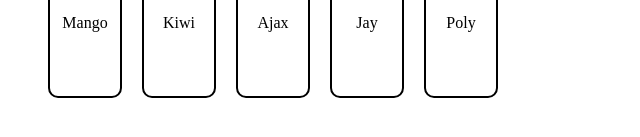
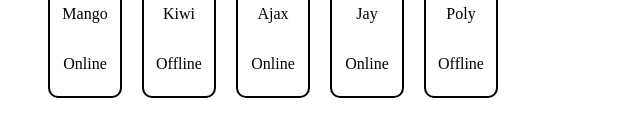
Before and after one commit to dwalczak97/react01, a React (Vite) app: page / in a window 1280 px wide. Shown: the part 393-530 px from the top of the page, without its empty margins (0-640 px from the left). Built offline with nearby package versions, Linux system fonts and the light colour scheme.

Commit message:
zmiany w 2

```diff
--- a/src/friendsList.jsx
+++ b/src/friendsList.jsx
@@ -32,35 +32,27 @@ const friends = [
     "id": 1284
   }
 ];
-const isOnline = (friends) =>{
- const isOn = "isOnline";
-const isOff = "isOffline";
-const status = friends.isOnline;
+
+
+
+ const Card = (props) =>{
+
+
+ const isOn = "Online";
+const isOff = "Offline";
+
+
 return (
-    status ? isOn : isOff
-)
-}
- const Card = (props) =>{
-// const isOn = "isOnline";
-// const isOff = "isOffline";
-// const status = {props.status};
-    return (
 <li className="box-f">
    <img src={props.avatar} alt="Avatar" width="48" />
   <p>{props.name}</p>
-  <p>{isOnline}</p>
-
-
+  <p>{props.isOnline ? isOn : isOff}</p>
 </li>
-    )
+)
 };
 
 const FriendList = () =>{
-
-
-
-
-    return (
+  return (
     <div>
        <ul className="ul-f">
         {friends.map(user =>
@@ -69,7 +61,8 @@ const FriendList = () =>{
         key={user.id}
         avatar={user.avatar}
         name={user.name}
-        status={user.isOnline}
+        isOnline={user.isOnline}
+
         />
 
       )}
```
